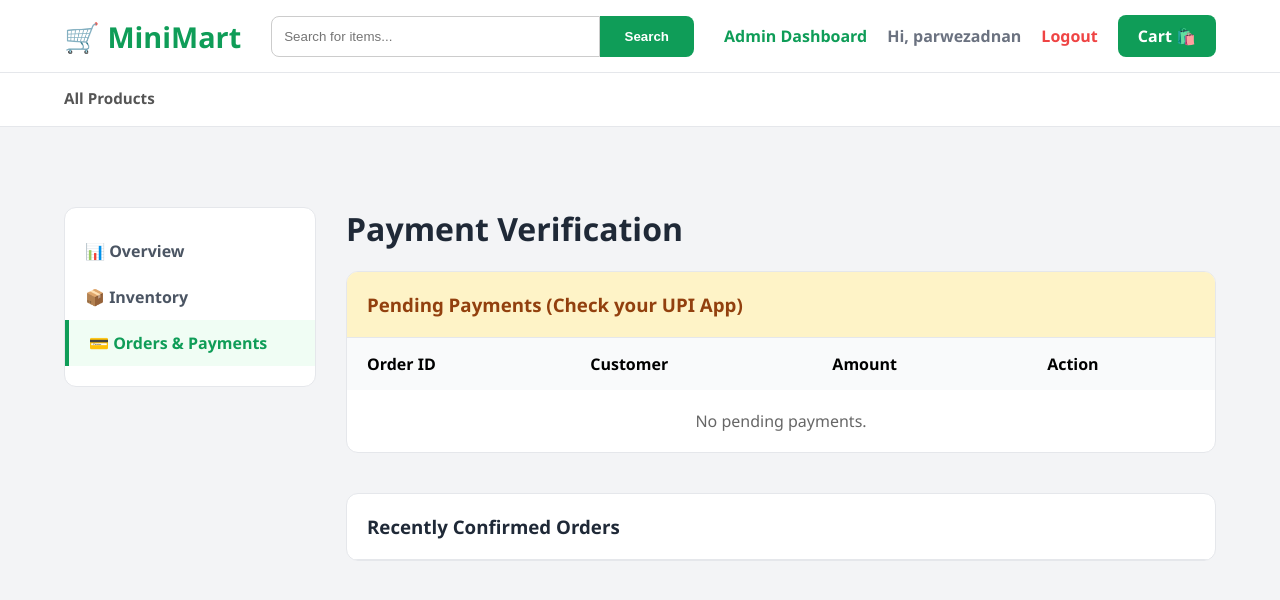
After one commit to adnan-parwez/Mart, a Django app: page /dashboard/orders/ in a window 1280 px wide. The commit adds this page. Shown: the top 600 px of the page. Run offline with Django 5.2, Linux system fonts and the light colour scheme; a user stored in the database is signed in; data that the repository does not hold is empty.

```diff
--- a/core/urls.py
+++ b/core/urls.py
@@ -12,7 +12,10 @@ urlpatterns = [
     path('add/<int:product_id>/', views.add_to_cart, name='add_to_cart'),
     path('remove/<int:product_id>/', views.remove_from_cart, name='remove_from_cart'),
     path('checkout/', views.checkout, name='checkout'),
+
+    # Success & Pending
     path('success/<int:order_id>/', views.order_success, name='order_success'),
+    path('pending/<int:order_id>/', views.pending_page, name='pending_page'),
 
     # Auth
     path('register/', views.register, name='register'),
@@ -25,8 +28,10 @@ urlpatterns = [
     path('dashboard/products/add/', views.add_product, name='add_product'),
     path('dashboard/products/edit/<int:product_id>/', views.edit_product, name='edit_product'),
     path('dashboard/products/delete/<int:product_id>/', views.delete_product, name='delete_product'),
-
-    # 👇 ADD THIS LINE 👇
     path('dashboard/customers/', views.manage_customers, name='manage_customers'),
 
+    # Order Management
+    path('dashboard/orders/', views.manage_orders, name='manage_orders'),
+    path('dashboard/orders/confirm/<int:order_id>/', views.confirm_payment_and_send_invoice, name='confirm_payment'),
+
 ] + static(settings.MEDIA_URL, document_root=settings.MEDIA_ROOT)
--- a/store/views.py
+++ b/store/views.py
@@ -74,10 +74,13 @@ def cart_detail(request):
 # 3. CHECKOUT & UPI PAYMENT VIEWS
 # ==========================================
 
+import urllib.parse
+from django.conf import settings
+from django.core.mail import EmailMessage
+
 def checkout(request):
     cart = request.session.get('cart', {})
-    if not cart:
-        return redirect('shop')
+    if not cart: return redirect('shop')
 
     if request.method == 'POST':
         payment_method = request.POST.get('payment_method')
@@ -88,10 +91,8 @@ def checkout(request):
             last_name=request.POST.get('last_name'),
             email=request.POST.get('email'),
             address=request.POST.get('address'),
-            city=request.POST.get('city'),
-            pincode=request.POST.get('pincode'),
             payment_method=payment_method,
-            is_paid=False
+            is_paid=False # ALWAYS False initially for manual UPI
         )
 
         total_price = 0
@@ -105,7 +106,7 @@ def checkout(request):
         request.session['cart'] = {}
 
         if payment_method == 'UPI':
-            # Generate dynamic UPI QR code
+            # Generate UPI URL and QR Code
             upi_url = f"upi://pay?pa={settings.UPI_ID}&pn={urllib.parse.quote(settings.UPI_NAME)}&am={total_price}&cu=INR&tn=Order_{order.id}"
             qr_code_url = f"https://api.qrserver.com/v1/create-qr-code/?size=300x300&data={urllib.parse.quote(upi_url)}"
 
@@ -116,13 +117,10 @@ def checkout(request):
                 'total_price': total_price
             })
 
-        return redirect('order_success', order_id=order.id)
+        # For Cash on Delivery, it's also pending until delivery
+        return render(request, 'store/pending.html', {'order': order})
 
     return render(request, 'store/checkout.html')
-
-def order_success(request, order_id):
-    order = get_object_or_404(Order, id=order_id)
-    return render(request, 'store/success.html', {'order': order})
 
 # ==========================================
 # 4. USER AUTHENTICATION VIEWS
@@ -221,3 +219,66 @@ def delete_product(request, product_id):
 def manage_customers(request):
     customers = User.objects.filter(is_staff=False).order_by('-date_joined')
     return render(request, 'store/manage_customers.html', {'customers': customers})
+
+def pending_page(request, order_id):
+    order = get_object_or_404(Order, id=order_id)
+    return render(request, 'store/pending.html', {'order': order})
+
+@staff_member_required
+def manage_orders(request):
+    # Get all orders that are NOT paid yet
+    pending_orders = Order.objects.filter(is_paid=False).order_by('-created_at')
+    paid_orders = Order.objects.filter(is_paid=True).order_by('-created_at')[:10]
+    return render(request, 'store/manage_orders.html', {
+        'pending_orders': pending_orders,
+        'paid_orders': paid_orders
+    })
+
+@staff_member_required
+def confirm_payment_and_send_invoice(request, order_id):
+    order = get_object_or_404(Order, id=order_id)
+
+    # 1. Mark as paid
+    order.is_paid = True
+    order.save()
+
+    # 2. Send the Invoice Email
+    subject = f"Payment Confirmed - Invoice for Order #{order.id}"
+    body = f"""
+    Hi {order.first_name},
+
+    We have received your payment of ₹{order.total_price}. Your order is now confirmed!
+
+    Order Details:
+    Order ID: #{order.id}
+    Payment Method: {order.payment_method}
+
+    We will ship your items shortly.
+
+    Thank you for shopping with Mini Mart!
+    """
+
+    email = EmailMessage(
+        subject,
+        body,
+        'your_email@gmail.com', # Replace with your email
+        [order.email],          # Sends to the customer
+    )
+    email.send()
+
+    messages.success(request, f"Invoice sent to {order.email}!")
+    return redirect('manage_orders')
+def order_success(request, order_id):
+    order = get_object_or_404(Order, id=order_id)
+
+    # If it's Cash on Delivery, we can assume the order is confirmed
+    if order.payment_method == 'Cash on Delivery':
+        order.is_paid = True
+        order.save()
+
+    # If it's UPI, redirect them to the pending page (since they need to wait for you to verify it)
+    if order.payment_method == 'UPI':
+        return redirect('pending_page', order_id=order.id)
+
+    # Show the invoice for COD
+    return render(request, 'store/success.html', {'order': order})
--- a/templates/store/base.html
+++ b/templates/store/base.html
@@ -33,6 +33,54 @@
         .container { max-width: 1400px; margin: 40px auto; padding: 0 5%; flex: 1; width: 100%; box-sizing: border-box; }
     </style>
 </head>
+    <!-- POPUP MODAL FOR LOGIN/SIGNUP -->
+    {% if not user.is_authenticated %}
+    <div id="welcome-modal" style="display: none; position: fixed; top: 0; left: 0; width: 100%; height: 100%; background: rgba(0,0,0,0.6); z-index: 9999; justify-content: center; align-items: center; backdrop-filter: blur(4px);">
+        <div style="background: white; padding: 40px; border-radius: 16px; max-width: 400px; width: 90%; text-align: center; box-shadow: 0 10px 30px rgba(0,0,0,0.2); animation: popIn 0.3s ease-out;">
+
+            <h2 style="margin-top: 0; color: #1f2937; font-size: 1.8rem;">Welcome to Mini Mart! 🛒</h2>
+            <p style="color: #6b7280; margin-bottom: 30px;">Create an account to save your cart, track orders, and get exclusive offers.</p>
+
+            <a href="/login/" style="display: block; width: 100%; padding: 14px; background: #0f9d58; color: white; text-decoration: none; border-radius: 8px; font-weight: bold; font-size: 1rem; margin-bottom: 15px; box-sizing: border-box;">
+                Login to Account
+            </a>
+
+            <a href="/register/" style="display: block; width: 100%; padding: 14px; background: #f3f4f6; color: #1f2937; text-decoration: none; border-radius: 8px; font-weight: bold; font-size: 1rem; margin-bottom: 20px; box-sizing: border-box; border: 1px solid #e5e7eb;">
+                Create New Account
+            </a>
+
+            <button onclick="closeModal()" style="background: none; border: none; color: #9ca3af; font-size: 0.9rem; cursor: pointer; text-decoration: underline;">
+                Continue as Guest
+            </button>
+        </div>
+    </div>
+
+    <style>
+        @keyframes popIn {
+            from { transform: scale(0.9); opacity: 0; }
+            to { transform: scale(1); opacity: 1; }
+        }
+    </style>
+
+    <script>
+        // Check if the user has already dismissed the popup in this session
+        document.addEventListener("DOMContentLoaded", function() {
+            if (!sessionStorage.getItem('popup_dismissed')) {
+                document.getElementById('welcome-modal').style.display = 'flex';
+            }
+        });
+
+        function closeModal() {
+            document.getElementById('welcome-modal').style.display = 'none';
+            // Remember that they dismissed it so it doesn't show on every page click
+            sessionStorage.setItem('popup_dismissed', 'true');
+        }
+    </script>
+    {% endif %}
+
+</body>
+</html>
+
 <body>
 
     <!-- Main Navbar -->
--- /dev/null
+++ b/templates/store/manage_orders.html
@@ -0,0 +1,71 @@
+{% extends 'store/base.html' %}
+{% block content %}
+<div style="display: flex; gap: 30px; margin-top: 40px;">
+    <!-- Sidebar (Reuse your dashboard sidebar) -->
+    <div style="width: 250px; background: white; border-radius: 12px; border: 1px solid #e5e7eb; padding: 20px 0; height: fit-content;">
+        <a href="{% url 'dashboard' %}" style="display: block; padding: 12px 20px; color: #4b5563; text-decoration: none; font-weight: 600;">📊 Overview</a>
+        <a href="{% url 'manage_products' %}" style="display: block; padding: 12px 20px; color: #4b5563; text-decoration: none; font-weight: 600;">📦 Inventory</a>
+        <a href="{% url 'manage_orders' %}" style="display: block; padding: 12px 20px; background: #f0fdf4; color: #0f9d58; text-decoration: none; font-weight: 600; border-left: 4px solid #0f9d58;">💳 Orders & Payments</a>
+    </div>
+
+    <div style="flex: 1;">
+        <h1 style="margin-top: 0; color: #1f2937;">Payment Verification</h1>
+
+        {% if messages %}
+            {% for message in messages %}
+                <div style="background: #d1fae5; color: #065f46; padding: 15px; border-radius: 8px; margin-bottom: 20px; font-weight: bold;">
+                    {{ message }}
+                </div>
+            {% endfor %}
+        {% endif %}
+
+        <div style="background: white; border-radius: 12px; border: 1px solid #e5e7eb; overflow: hidden; margin-bottom: 40px;">
+            <div style="padding: 20px; border-bottom: 1px solid #e5e7eb; background: #fef3c7;">
+                <h3 style="margin: 0; color: #92400e;">Pending Payments (Check your UPI App)</h3>
+            </div>
+            <table style="width: 100%; border-collapse: collapse;">
+                <thead>
+                    <tr>
+                        <th style="text-align: left; padding: 15px 20px; background: #f9fafb;">Order ID</th>
+                        <th style="text-align: left; padding: 15px 20px; background: #f9fafb;">Customer</th>
+                        <th style="text-align: left; padding: 15px 20px; background: #f9fafb;">Amount</th>
+                        <th style="text-align: left; padding: 15px 20px; background: #f9fafb;">Action</th>
+                    </tr>
+                </thead>
+                <tbody>
+                    {% for order in pending_orders %}
+                    <tr>
+                        <td style="padding: 15px 20px; border-bottom: 1px solid #eee;"><strong>#{{ order.id }}</strong></td>
+                        <td style="padding: 15px 20px; border-bottom: 1px solid #eee;">{{ order.first_name }}<br><span style="font-size: 0.8rem; color: #666;">{{ order.email }}</span></td>
+                        <td style="padding: 15px 20px; border-bottom: 1px solid #eee;"><strong>₹{{ order.total_price }}</strong></td>
+                        <td style="padding: 15px 20px; border-bottom: 1px solid #eee;">
+                            <a href="{% url 'confirm_payment' order.id %}" style="background: #0f9d58; color: white; padding: 8px 15px; border-radius: 6px; text-decoration: none; font-weight: bold; font-size: 0.9rem;">Confirm & Send Invoice</a>
+                        </td>
+                    </tr>
+                    {% empty %}
+                    <tr><td colspan="4" style="padding: 20px; text-align: center; color: #666;">No pending payments.</td></tr>
+                    {% endfor %}
+                </tbody>
+            </table>
+        </div>
+
+        <div style="background: white; border-radius: 12px; border: 1px solid #e5e7eb; overflow: hidden;">
+            <div style="padding: 20px; border-bottom: 1px solid #e5e7eb;">
+                <h3 style="margin: 0; color: #1f2937;">Recently Confirmed Orders</h3>
+            </div>
+            <table style="width: 100%; border-collapse: collapse;">
+                <tbody>
+                    {% for order in paid_orders %}
+                    <tr>
+                        <td style="padding: 15px 20px; border-bottom: 1px solid #eee;">#{{ order.id }}</td>
+                        <td style="padding: 15px 20px; border-bottom: 1px solid #eee;">{{ order.first_name }}</td>
+                        <td style="padding: 15px 20px; border-bottom: 1px solid #eee;">₹{{ order.total_price }}</td>
+                        <td style="padding: 15px 20px; border-bottom: 1px solid #eee;"><span style="color: #0f9d58; font-weight: bold;">✓ Paid</span></td>
+                    </tr>
+                    {% endfor %}
+                </tbody>
+            </table>
+        </div>
+    </div>
+</div>
+{% endblock %}
```
Also changed, not shown: templates/store/pending,html.html (added, +14 -0 lines), templates/store/pending.html (added, +14 -0 lines).
